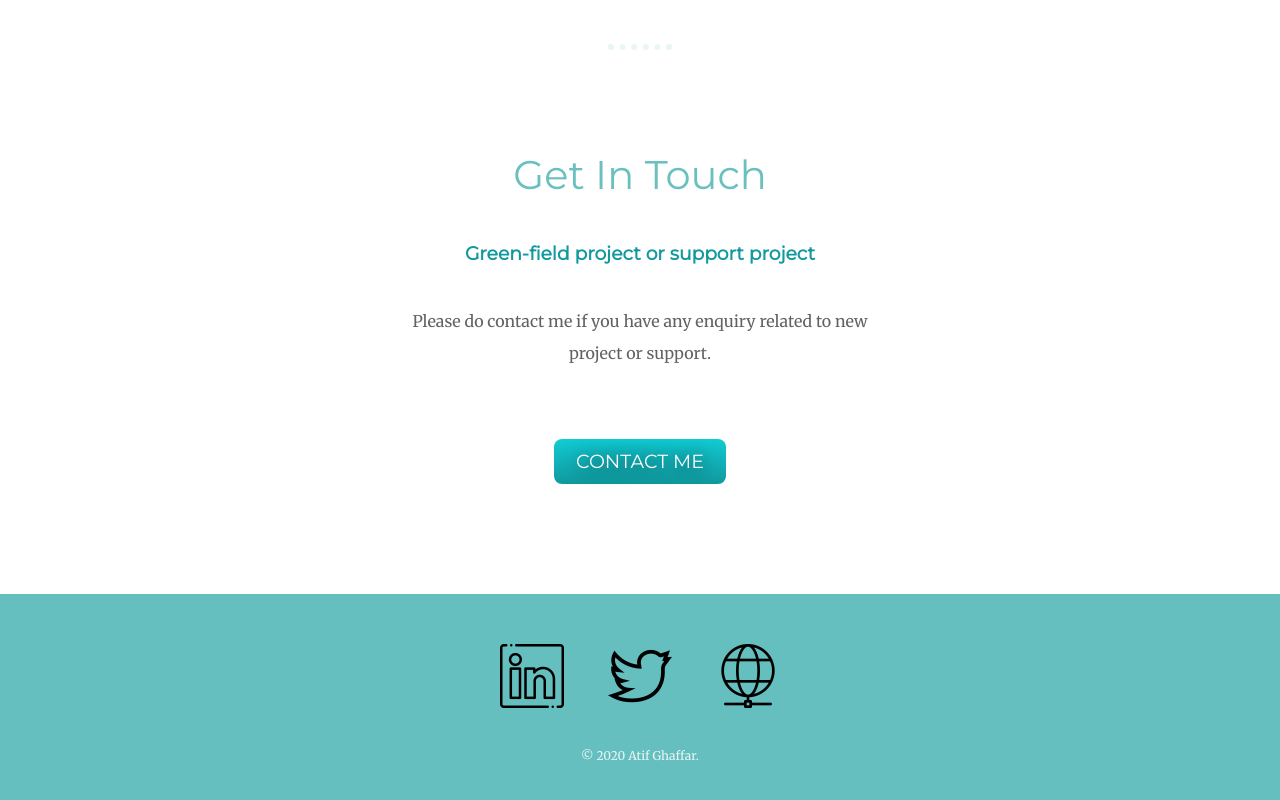
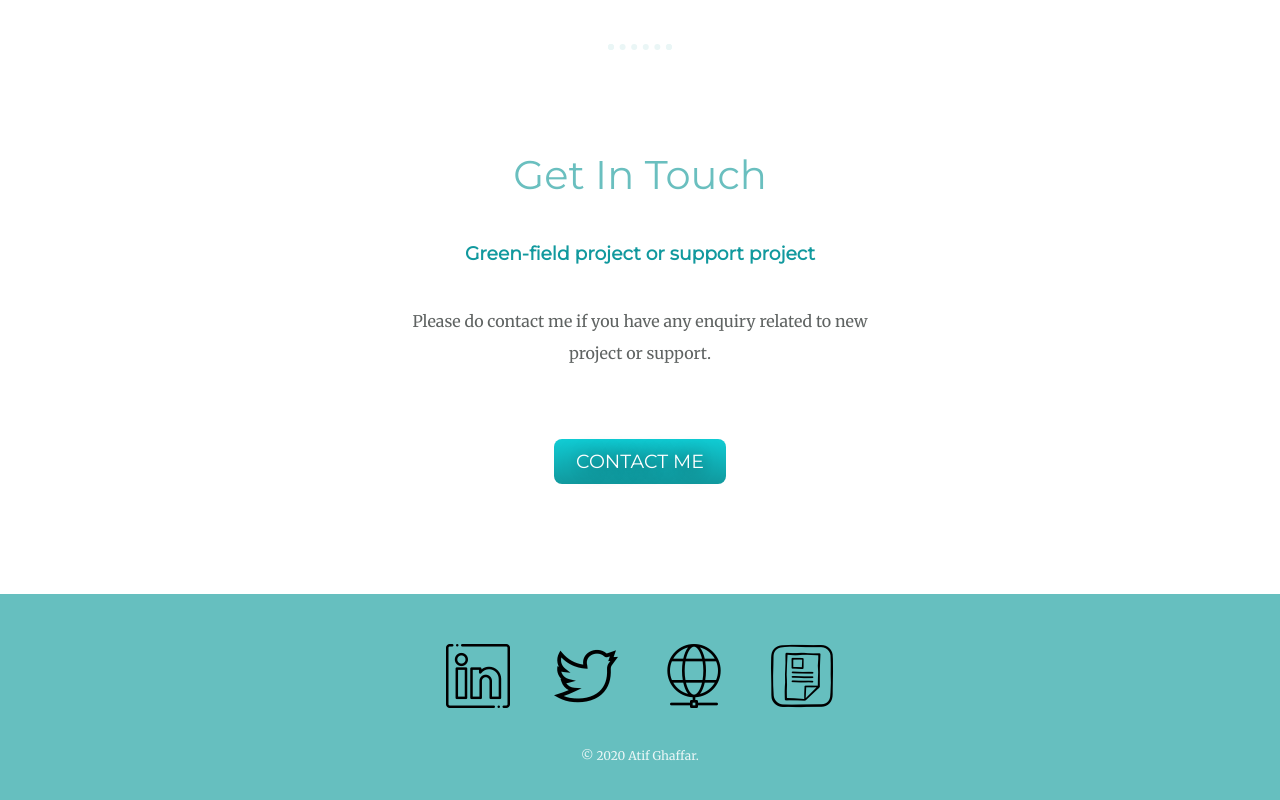
Before and after one commit to atifghaffar83/profile-atif, a plain HTML site: page index.html in a window 1280 px wide. Shown: the part 2241-3041 px from the top of the page. Drawn offline with Linux system fonts and the light colour scheme.

Commit message:
profile update

```diff
--- a/index.html
+++ b/index.html
@@ -28,10 +28,15 @@
     <hr>
     <div class="skills">
       <h2>My Skills.</h2>
+
       <div class="skill-row clearfix">
-        <div><img class="sql-img" src="images/sql-2.png" alt="sql-img"></div>
-        <div><h3>Database Developer.</h3>
-        <p>I have good knowledge of SQL/PLSQL.</p></div>
+        <div>
+            <img class="sql-img" src="images/sql-2.png" alt="sql-img">
+        </div>
+        <div>
+            <h3>Database Developer.</h3>
+            <p>I have good knowledge of SQL/PLSQL.</p>
+        </div>
       </div>
 
       <div class="skill-row clearfix">
@@ -61,9 +66,11 @@
 
 
   <div class="bottom-container">
-    <a class="footer-link" href="https://www.linkedin.com/"><img src="images/linkedin1.png" alt="LinkedIn"></a>
-    <a class="footer-link" href="https://twitter.com/"><img src="images/twitter1.png" alt="Twitter"></a>
-    <a class="footer-link" href="https://www.appbrewery.co/"><img src="images/internet1.png" alt="Website"></a>
+    <a class="footer-link" href="https://www.linkedin.com/in/atif-ghaffar-218738179/" target="_blank"><img src="images/linkedin1.png" alt="LinkedIn"></a>
+    <a class="footer-link" href="https://www.linkedin.com/in/atif-ghaffar-218738179/" target="_blank"><img src="images/twitter1.png" alt="Twitter"></a>
+    <a class="footer-link" href="https://www.linkedin.com/in/atif-ghaffar-218738179/" target="_blank"><img src="images/internet1.png" alt="Website"></a>
+    <a class="footer-link" href="https://atifghaffar83.github.io/cv-a4print/" target="_blank"><img src="images/cv-64.png" alt="cv image"></a>
+
     <p class="copyright">© 2020 Atif Ghaffar.</p>
   </div>
 
```
Also changed, not shown: images/cv-64.png (added).
